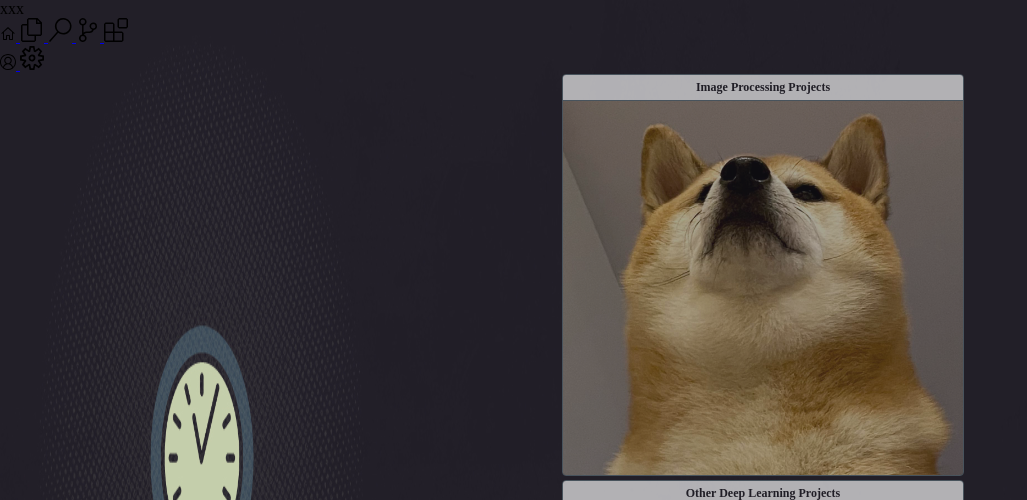
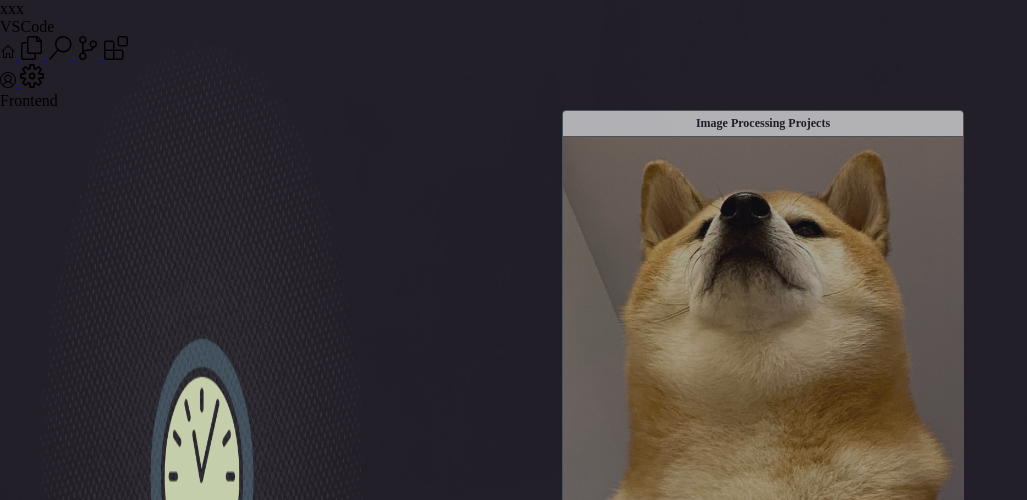
Before and after one commit to hoftherose/CVPage, a Flask app: page /projects in a window 1280 px wide. Shown: the top 500 px of the page, without its empty margins (0-1027 px from the left). Run offline with Flask 2, Linux system fonts and the light colour scheme.

Commit message:
Sections vscode

```diff
--- a/templates/main/main_frame.html
+++ b/templates/main/main_frame.html
@@ -5,11 +5,17 @@
 {% endblock %}
 
 {% block body %}
-    <div class="top-bar">
+    <div class="top-bar side-bars">
         <div class="exit-buttons">xxx</div>
-        <div class="app-title"></div>
+        <div class="app-title">
+            {% if page is defined %}
+                {{ page.get('title') }}
+            {% else %}
+                VSCode
+            {% endif %}
+        </div>
     </div>
-    <div class="side-bar">
+    <div class="left-bar side-bars">
         <div class="top-icons">
             <a title="Home" href='{{ url_for("home_pages.Projects") }}'>
                 <img src="{{ url_for('static', filename='assets/icons/home.svg') }}">
@@ -36,4 +42,7 @@
             </a>
         </div>
     </div>
+    <div class="bottom-bar side-bars">
+        Frontend
+    </div>
 {% endblock %}
```
Also changed, not shown: static/css/main.css (+31 -6 lines).
